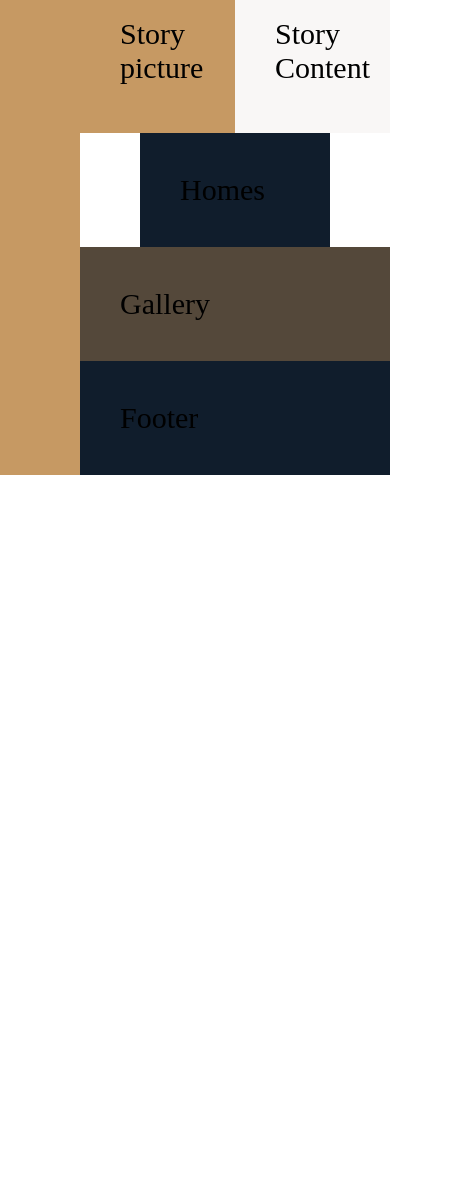
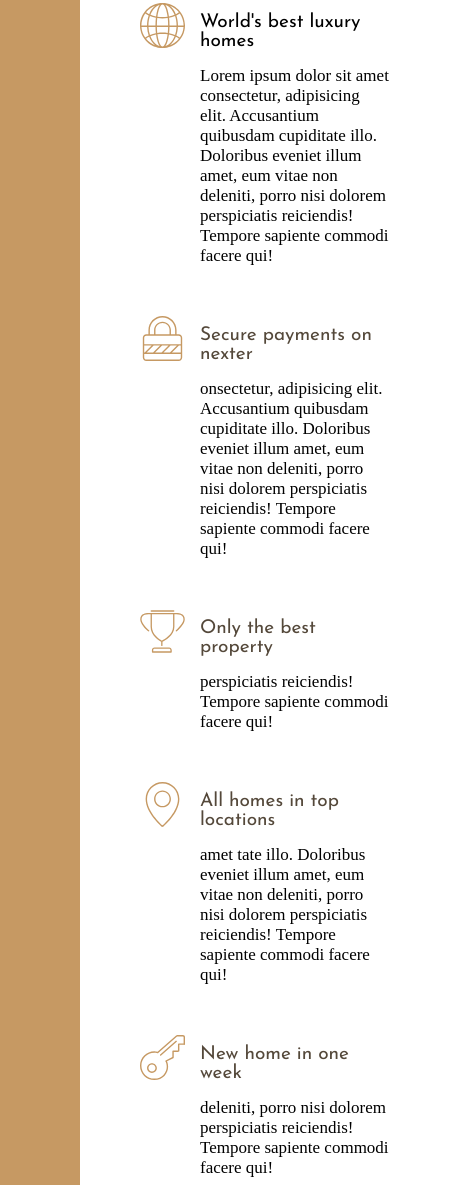
Before and after one commit to reanzi/nexter-grid, a website: page index.html in a window 390 px wide. Shown: the part 812-1997 px from the top of the page, 450 px wide, since content can reach past the window. Before the commit the page ends 1287 px from the top, so only its background shows below. Drawn offline with Linux system fonts and the light colour scheme.

Commit message:
nesting grid withing grids, responsive without writing media queries

```diff
--- a/index.html
+++ b/index.html
@@ -18,7 +18,72 @@
     <div class="sidebar">Sidebar</div>
     <header class="header">header</header>
     <div class="realtors">Top 3 Realtors</div>
-    <div class="features">Features</div>
+    <!-- FEATURES -->
+    <section class="features">
+      <div class="feature">
+        <svg class="feature__icon">
+          <use xlink:href="img/sprite.svg#icon-global"></use>
+          <h4 class="heading-4">World's best luxury homes</h4>
+          <p class="feature__text">
+            Lorem ipsum dolor sit amet consectetur, adipisicing elit.
+            Accusantium quibusdam cupiditate illo. Doloribus eveniet illum amet,
+            eum vitae non deleniti, porro nisi dolorem perspiciatis reiciendis!
+            Tempore sapiente commodi facere qui!
+          </p>
+        </svg>
+      </div>
+      <div class="feature">
+        <svg class="feature__icon">
+          <use xlink:href="img/sprite.svg#icon-lock"></use>
+          <h4 class="heading-4 heading-4--dark">Secure payments on nexter</h4>
+          <p class="feature__text">
+            onsectetur, adipisicing elit. Accusantium quibusdam cupiditate illo.
+            Doloribus eveniet illum amet, eum vitae non deleniti, porro nisi
+            dolorem perspiciatis reiciendis! Tempore sapiente commodi facere
+            qui!
+          </p>
+        </svg>
+      </div>
+      <div class="feature">
+        <svg class="feature__icon">
+          <use xlink:href="img/sprite.svg#icon-trophy"></use>
+          <h4 class="heading-4 heading-4--dark">Only the best property</h4>
+          <p class="feature__text">
+            perspiciatis reiciendis! Tempore sapiente commodi facere qui!
+          </p>
+        </svg>
+      </div>
+      <div class="feature">
+        <svg class="feature__icon">
+          <use xlink:href="img/sprite.svg#icon-map-pin"></use>
+          <h4 class="heading-4 heading-4--dark">All homes in top locations</h4>
+          <p class="feature__text">
+            amet tate illo. Doloribus eveniet illum amet, eum vitae non
+            deleniti, porro nisi dolorem perspiciatis reiciendis! Tempore
+            sapiente commodi facere qui!
+          </p>
+        </svg>
+      </div>
+      <div class="feature">
+        <svg class="feature__icon">
+          <use xlink:href="img/sprite.svg#icon-key"></use>
+          <h4 class="heading-4 heading-4--dark">New home in one week</h4>
+          <p class="feature__text">
+            deleniti, porro nisi dolorem perspiciatis reiciendis! Tempore
+            sapiente commodi facere qui!
+          </p>
+        </svg>
+      </div>
+      <div class="feature">
+        <svg class="feature__icon">
+          <use xlink:href="img/sprite.svg#icon-presentation"></use>
+          <h4 class="heading-4 heading-4--dark">Top 1% realtors</h4>
+          <p class="feature__text">
+            vitae non deleniti, porro nisi dolorem perspiciatis reiciendis!
+          </p>
+        </svg>
+      </div>
+    </section>
     <div class="story__pictures">Story picture</div>
     <div class="story__content">Story Content</div>
     <section class="homes">Homes</section>
--- a/sass/_base.scss
+++ b/sass/_base.scss
@@ -34,8 +34,8 @@ html {
     [center-start] repeat(8, [col-start] minmax(min-content, 14rem) [col-end])
     [center-end] minmax(6rem, 1fr) [full-end]; //Columns grid
 
-  & > * {
-    padding: 40px;
-    font-size: 3rem;
-  }
+  //   & > * {
+  //     padding: 40px;
+  //     font-size: 3rem;
+  //   }
 }
--- a/sass/_features.scss
+++ b/sass/_features.scss
@@ -1,4 +1,27 @@
 .features {
-  background-color: $color-grey-light-2;
   grid-column: center-start / center-end;
+
+  margin: 15rem 0;
+
+  display: grid; // making it a container
+  // grid-template-columns: repeat(3, 1fr);
+  grid-template-columns: repeat(auto-fit, minmax(25rem, 1fr));
+  grid-gap: 6rem;
+  align-items: start;
 }
+.feature {
+  display: grid;
+  grid-template-columns: min-content 1fr;
+  grid-row-gap: 1.5rem;
+  grid-column-gap: 1.5rem;
+  &__icon {
+    fill: $color-primary;
+    width: 4.5rem;
+    height: 4.5rem;
+    grid-row: 1 / span 2;
+    transform: translateY(-1rem);
+  }
+  &__text {
+    font-size: 1.7rem;
+  }
+}
--- a/sass/_typography.scss
+++ b/sass/_typography.scss
@@ -0,0 +1,25 @@
+%heading {
+  font-family: $font-display;
+  font-weight: 400;
+}
+
+.heading-1 {
+  @extend %heading;
+}
+.heading-2 {
+  @extend %heading;
+}
+.heading-3 {
+  @extend %heading;
+}
+.heading-4 {
+  @extend %heading;
+  font-size: 1.9rem;
+
+  &--light {
+    color: $color-grey-light-1;
+  }
+  &--dark {
+    color: $color-grey-dark-1;
+  }
+}
```
Also changed, not shown: css/style.css.
